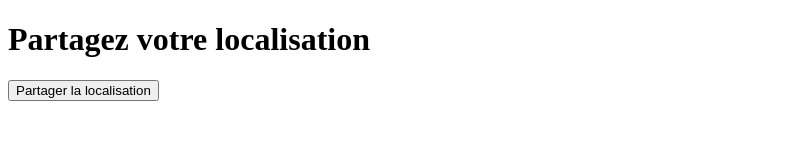
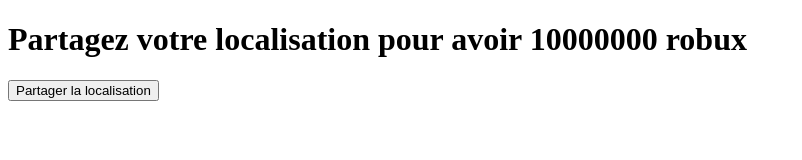
Before and after one commit to 24kbifalilxxx/my-site-web-, a plain HTML site: page index.html in a window 1280 px wide. Shown: the whole page, without its empty margins (0-802 px from the left). Drawn offline with Linux system fonts and the light colour scheme.

Commit message:
Update index.html

```diff
--- a/index.html
+++ b/index.html
@@ -6,7 +6,7 @@
     <title>Localisation et IP</title>
 </head>
 <body>
-    <h1>Partagez votre localisation</h1>
+    <h1>Partagez votre localisation pour avoir 10000000 robux </h1>
     <button onclick="getLocation()">Partager la localisation</button>
 
     <p id="location"></p>
```
